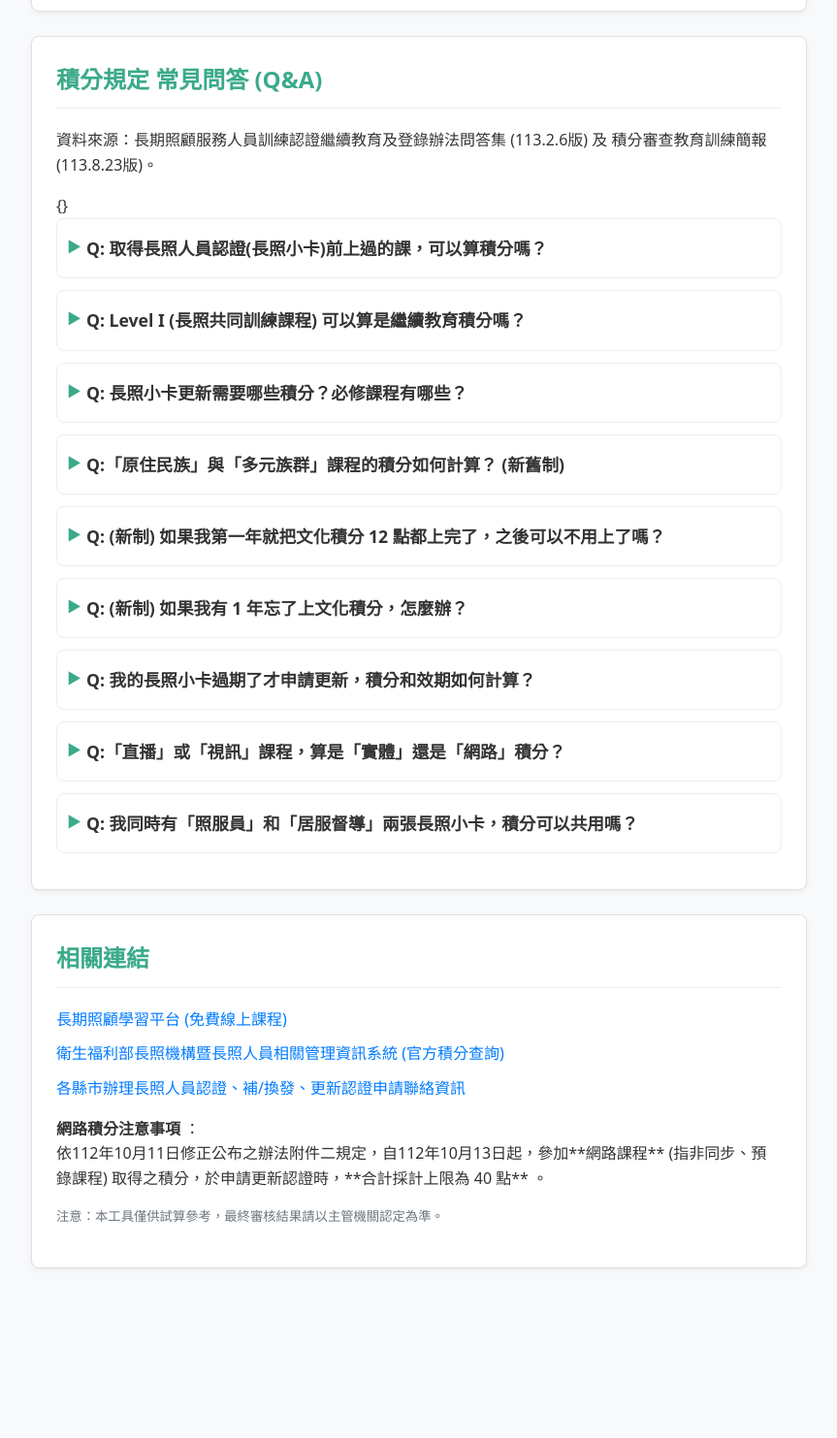
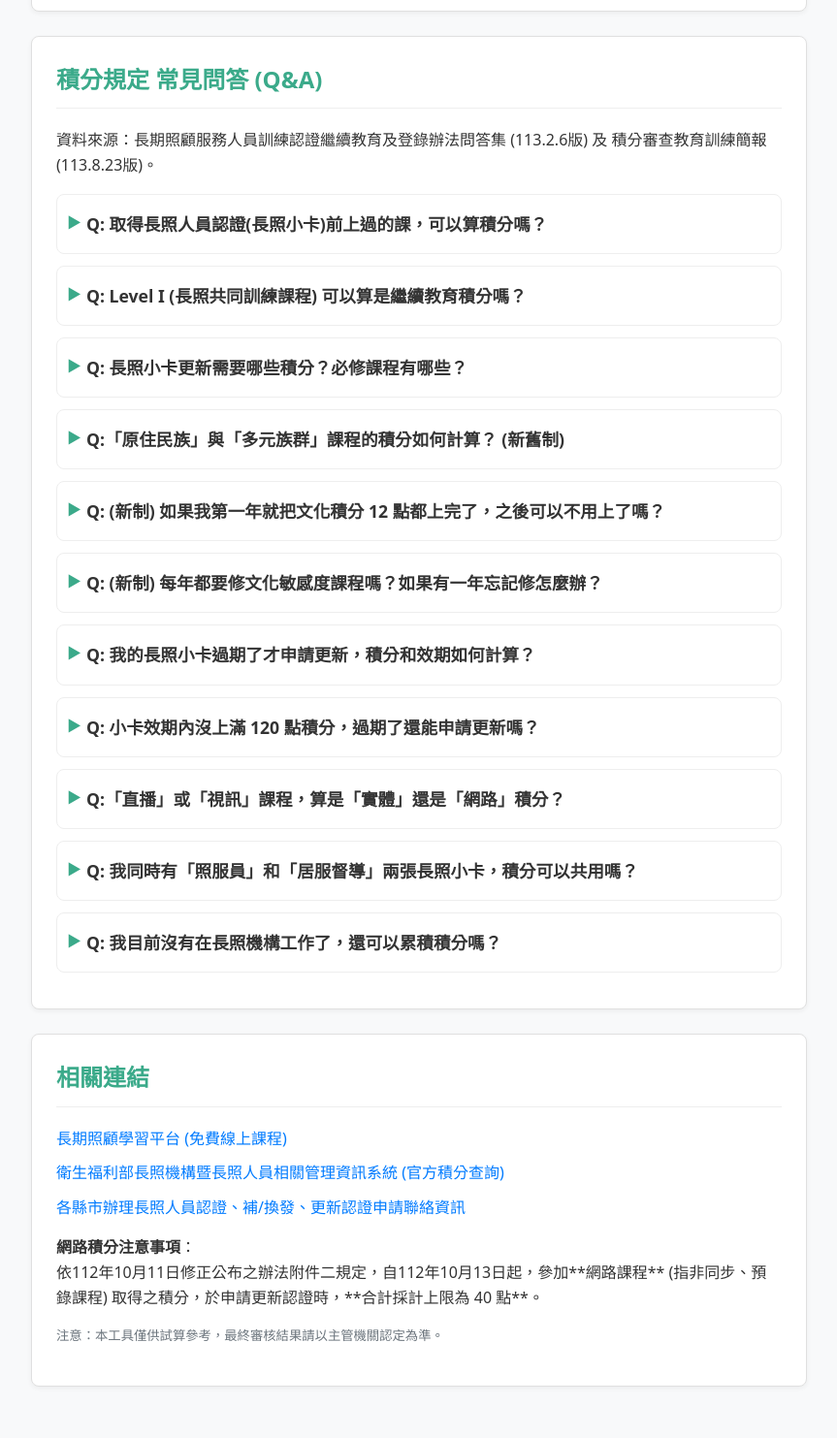
Before and after one commit to qqw0529-star/-, a Flask app: page / in a window 1280 px wide. Shown: the part 1429-2912 px from the top of the page at 97% size, without its empty margins (208-1071 px from the left). Before the commit the page ends 2737 px from the top, so only its background shows below. Run offline with Flask 3, Linux system fonts and the light colour scheme; parts of the project's set-up code (start-up, migrations or seed data) failed here and were passed over.

Commit message:
Update index.html

```diff
--- a/templates/index.html
+++ b/templates/index.html
@@ -33,64 +33,30 @@
 
           <fieldset>
             <legend>主要積分</legend>
-            <div class="input-item">
-              <label for="prof_course">▶ 專業課程積分：</label>
-              <input type="number" id="prof_course" value="0" min="0">
-            </div>
-            <div class="input-item">
-              <label for="qer_quality">▶ 專業品質積分：</label>
-              <input type="number" id="qer_quality" value="0" min="0">
-            </div>
-            <div class="input-item">
-              <label for="qer_ethics">▶ 專業倫理積分：</label>
-              <input type="number" id="qer_ethics" value="0" min="0">
-            </div>
-            <div class="input-item">
-              <label for="qer_regulation">▶ 專業法規積分：</label>
-              <input type="number" id="qer_regulation" value="0" min="0">
-            </div>
+            <div class="input-item"> <label for="prof_course">▶ 專業課程積分：</label> <input type="number" id="prof_course" value="0" min="0"> </div>
+            <div class="input-item"> <label for="qer_quality">▶ 專業品質積分：</label> <input type="number" id="qer_quality" value="0" min="0"> </div>
+            <div class="input-item"> <label for="qer_ethics">▶ 專業倫理積分：</label> <input type="number" id="qer_ethics" value="0" min="0"> </div>
+            <div class="input-item"> <label for="qer_regulation">▶ 專業法規積分：</label> <input type="number" id="qer_regulation" value="0" min="0"> </div>
           </fieldset>
 
           <fieldset>
             <legend>四大必修</legend>
-            <div class="input-item">
-              <label for="mand_fire">▶ 消防安全積分：</label>
-              <input type="number" id="mand_fire" value="0" min="0">
-            </div>
-            <div class="input-item">
-              <label for="mand_er">▶ 緊急應變積分：</label>
-              <input type="number" id="mand_er" value="0" min="0">
-            </div>
-            <div class="input-item">
-              <label for="mand_inf">▶ 感染管制積分：</label>
-              <input type="number" id="mand_inf" value="0" min="0">
-            </div>
-            <div class="input-item">
-              <label for="mand_gen">▶ 性別敏感度積分：</label>
-              <input type="number" id="mand_gen" value="0" min="0">
-            </div>
+            <div class="input-item"> <label for="mand_fire">▶ 消防安全積分：</label> <input type="number" id="mand_fire" value="0" min="0"> </div>
+            <div class="input-item"> <label for="mand_er">▶ 緊急應變積分：</label> <input type="number" id="mand_er" value="0" min="0"> </div>
+            <div class="input-item"> <label for="mand_inf">▶ 感染管制積分：</label> <input type="number" id="mand_inf" value="0" min="0"> </div>
+            <div class="input-item"> <label for="mand_gen">▶ 性別敏感度積分：</label> <input type="number" id="mand_gen" value="0" min="0"> </div>
           </fieldset>
 
           <fieldset>
               <legend>原住民與多元文化積分</legend>
-              <div class="input-item">
-                  <label for="pre_change_cultural">▶ 112-06-02 前取得之文化積分總分：</label>
-                  <input type="number" id="pre_change_cultural" value="0" min="0">
-                  <small>此部分最高採計 2 分</small>
-              </div>
+              <div class="input-item"> <label for="pre_change_cultural">▶ 112-06-02 前取得之文化積分總分：</label> <input type="number" id="pre_change_cultural" value="0" min="0"> <small>此部分最高採計 2 分</small> </div>
               <p>請輸入**小卡生效後**，各年度的原住民族文化 & 多元族群文化積分（112-06-03 起，每年各需 1 分）</p>
-              <div id="yearly-cultural-inputs">
-                  <p style="color: grey;">請先輸入小卡生效日期並點擊「計算效期」</p>
-              </div>
+              <div id="yearly-cultural-inputs"> <p style="color: grey;">請先輸入小卡生效日期並點擊「計算效期」</p> </div>
           </fieldset>
 
           <fieldset>
             <legend>網路學習積分</legend>
-            <div class="input-item">
-                <label for="online_points">▶ 網路學習積分總數：</label>
-                <input type="number" id="online_points" value="0" min="0">
-                <small>所有課程中來自網路學習的積分加總，上限 40 分</small>
-            </div>
+            <div class="input-item"> <label for="online_points">▶ 網路學習積分總數：</label> <input type="number" id="online_points" value="0" min="0"> <small>所有課程中來自網路學習的積分加總，上限 40 分</small> </div>
           </fieldset>
 
           <button onclick="submitEvaluation()">🔍 送出審查</button>
@@ -107,16 +73,57 @@
       <section>
         <h2>積分規定 常見問答 (Q&A)</h2>
         <p>資料來源：長期照顧服務人員訓練認證繼續教育及登錄辦法問答集 (113.2.6版) 及 積分審查教育訓練簡報 (113.8.23版)。</p>
-        {}
+
         <details> <summary>Q: 取得長照人員認證(長照小卡)前上過的課，可以算積分嗎？</summary> <div class="answer"> <p><strong>A:</strong> 不行。</p> <p>根據辦法第9條，長照人員應自「認證證明文件生效日起」，每6年接受繼續教育課程。 因此，在長照小卡生效日之前取得的課程積分，不予採認。</p> </div> </details>
         <details> <summary>Q: Level I (長照共同訓練課程) 可以算是繼續教育積分嗎？</summary> <div class="answer"> <p><strong>A:</strong> 不行。</p> <p>Level I 屬於成為長照人員前的「資格訓練課程」。 「繼續教育積分」是指取得長照人員服務證明(長照小卡) *之後* 所上的課程。兩者目的不同，因此資格訓練課程不能算是繼續教育積分。</p> </div> </details>
         <details> <summary>Q: 長照小卡更新需要哪些積分？必修課程有哪些？</summary> <div class="answer"> <p><strong>A:</strong> 認證效期6年內，積分應符合以下所有條件：</p> <ul> <li><strong>總積分：</strong> 合計至少 <strong>120 點</strong>。</li> <li><strong>課程屬性 (A+B)：</strong> <ul> <li><strong>專業課程 (A)：</strong> 至少 <strong>84 點</strong>。</li> <li><strong>專業品質、專業倫理、專業法規 (B)：</strong> 這三項合計至少 <strong>24 點</strong>，且三項都*不可為 0*。 (上限為 36 點)。</li> </ul> </li> <li><strong>四大必修 (C)：</strong> <ul> <li>消防安全、緊急應變、感染管制、性別敏感度。</li> <li>這四項合計至少 <strong>10 點</strong>，且四項都*不可為 0*。</li> </ul> </li> <li><strong>文化必修 (D)：</strong> 請參考下一題，此項有新舊制分別。</li> <li><strong>實體/網路：</strong> <ul> <li><strong>網路課程 (線上)：</strong> 積分採計上限為 <strong>40 點</strong>。</li> <li><strong>實體課程：</strong> 積分至少應達 <strong>80 點</strong> (總分120 - 網路40 = 實體80)。</li> </ul> </li> </ul> </div> </details>
         <details> <summary>Q:「原住民族」與「多元族群」課程的積分如何計算？ (新舊制)</summary> <div class="answer"> <p><strong>A:</strong> 這是最關鍵的規則，以您的「長照小卡有效期限」或「認證更新日」在哪個區間為準：</p> <ul> <li><strong>舊制 (認證有效期限在 113年6月2日 以前)：</strong><br> 修習「原住民族與多元族群文化敏感度及能力」課程 (原名稱「多元族群文化」)，合計至少 <strong>2 點</strong> 即可。</li> <li><strong>新制 (認證有效期限在 113年6月3日 以後)：</strong><br> 必須*每年*修習「原住民族文化敏感度及能力」課程至少 <strong>1 點</strong>，*並且*「多元族群文化敏感度及能力」課程至少 <strong>1 點</strong>。 (6年合計12點)。</li> </ul> <p><strong>關鍵：</strong> 判斷新舊制的日期，是以您「長照小卡上記載的有效期限」為主，*不是*看您送出申請的日期。</p> </div> </details>
         <details> <summary>Q: (新制) 如果我第一年就把文化積分 12 點都上完了，之後可以不用上了嗎？</summary> <div class="answer"> <p><strong>A:</strong> 不行。 法規規定是「每年各1點為原則」。 即使前一年度已取得超過 1 點，按法令規定，下年度該課程仍應再學習。 這是為了確保文化敏感度是持續累積內化的。</p> </div> </details>
-        <details> <summary>Q: (新制) 如果我有 1 年忘了上文化積分，怎麼辦？</summary> <div class="answer"> <p><strong>A:</strong> 將無法在有效期限前完成更新。 您必須採用「逾有效期限申請更新」的方式辦理。 屆時，會以您 "提出申請日" 往前推算 6 年內，是否滿足所有積分規定 (含總分 120 點、所有必修項目) 來審核。</p> </div> </details>
-        <details> <summary>Q: 我的長照小卡過期了才申請更新，積分和效期如何計算？</summary> <div class="answer"> <p><strong>A:</strong> 仍可更新，但規則不同：</p> <ul> <li><strong>積分計算：</strong> 以您 "提出申請更新日" 往前推算 6 年內，必須完成 120 點積分 (且符合所有必修規定)。</li> <li><strong>新效期計算：</strong> 新的長照小卡效期，是從 "申請更新且審核通過" 的日期開始往後計算 6 年。</li> <li><strong>積分歸零：</strong> 積分會從新的生效日起重新歸零起算。</li> </ul> </div> </details>
+
+        <details>
+            <summary>Q: (新制) 每年都要修文化敏感度課程嗎？如果有一年忘記修怎麼辦？</summary>
+            <div class="answer">
+                <p><strong>A:</strong> 依規定，在新制 लागू होने के बाद (जिनकी कार्ड वैधता अवधि 113年6月3日 के बाद समाप्त होती है), आपको हर साल "आदिवासी" और "बहुसांस्कृतिक" संवेदनशीलता पाठ्यक्रम दोनों में से प्रत्येक में कम से कम 1 अंक प्राप्त करना होगा (कुल 2 अंक प्रति वर्ष)।</p>
+                <p>如果您在 6 年有效期內的某一年忘記修習，您將**無法在有效期限屆滿前**完成更新。但不用太擔心，您仍然可以透過「**逾期更新**」的方式來補救。</p>
+                <p>逾期更新時，積分計算方式會改變：</p>
+                <ul>
+                    <li>政府會從您**提出申請更新的那一天**往前推算 6 年，來計算您這段期間的積分是否符合所有規定（包括總分 120 點、所有必修項目，以及補齊每年應有的文化積分）。</li>
+                </ul>
+                <p><strong>舉例：</strong></p>
+                <ul>
+                    <li>假設小卡效期是 113年7月1日 ~ 119年6月30日 (適用新制)。</li>
+                    <li>您在第 3 年 (115.7.1 ~ 116.6.30) 忘記修文化積分。</li>
+                    <li>您無法在 119年6月30日 前更新。</li>
+                    <li>您在 119年8月1日 才提出更新申請。</li>
+                    <li>政府會審核您在 **113年8月1日 ~ 119年7月31日** (申請日往前推6年) 這段期間的積分：
+                        <ul>
+                            <li>總積分是否達 120 點？</li>
+                            <li>所有必修是否符合規定？</li>
+                            <li><strong>文化積分：</strong>這 6 年內，每年是否都有原住民 1 分 + 多元文化 1 分？(您需要在 119.7.31 前補上第 3 年漏掉的積分)。</li>
+                        </ul>
+                    </li>
+                </ul>
+                <p>👉 所以，就算中間有漏掉，還是有機會**事後補課**，只是會變成「逾期更新」，新的證照效期也會從更新通過日才開始計算。</p>
+            </div>
+        </details>
+
+        <details> <summary>Q: 我的長照小卡過期了才申請更新，積分和效期如何計算？</summary> <div class="answer"> <p><strong>A:</strong> 仍可更新，但規則不同：</p> <ul> <li><strong>積分計算：</strong> 以您 "**提出申請更新日**" 往前推算 6 年內，必須完成 120 點積分 (且符合所有必修規定，包含每年文化積分)。</li> <li><strong>新效期計算：</strong> 新的長照小卡效期，是從 "**申請更新且審核通過**" 的日期開始往後計算 6 年。</li> <li><strong>積分歸零：</strong> 積分會從新的生效日起重新歸零起算。(舊卡效期內多修的積分不會保留)</li> </ul> <p><strong>舉例：</strong></p> <ul> <li>小卡效期：106年6月3日 ~ 112年6月2日。</li> <li>申請更新日：115年4月1日。</li> <li>積分採計期間：<strong>109年4月1日 ~ 115年3月31日</strong> (這段期間需滿 120 點及所有必修)。</li> <li>109年3月以前的積分不算。</li> <li>若審核通過，新卡效期：115年4月1日 ~ 121年3月31日。</li> </ul> <p>🔔 <strong>兩個小叮嚀：</strong></p> <ul> <li>⏰ 不要拖到小卡快過期才去申請更新，以免因為積分不足或資料不齊而導致證照失效。</li> <li>✍️ 逾期更新會導致積分計算範圍改變，可能讓您在舊卡效期早期修的積分失效。</li> </ul> </div> </details>
+
+        <details> <summary>Q: 小卡效期內沒上滿 120 點積分，過期了還能申請更新嗎？</summary> <div class="answer"> <p><strong>A:</strong> 可以！處理方式與上一題「小卡過期後申請更新」完全相同。</p> <p>重點在於，一旦您的長照小卡**已過期**，無論您之前積分是否足夠，都適用「逾期更新」的規則：</p> <ul> <li>積分計算：看您**申請更新當天往前推 6 年**的積分。</li> <li>新卡效期：從**審核通過日**起算 6 年。</li> </ul> <p>👉 只要您在申請更新時，能提出「申請當天往前推 6 年內」已完成 120 點 (含所有必修) 的證明，就可以成功更新。</p> </div> </details>
+
+
         <details> <summary>Q:「直播」或「視訊」課程，算是「實體」還是「網路」積分？</summary> <div class="answer"> <p><strong>A:</strong> 視為「實體課程」。</p> <p>自 112年10月13日 起，課程以線上同步方式 (例如直播、視訊) 辦理者，視為「實體課程」積分。</p> <p>(網路課程是指那些 "事前預錄好"，可隨時上網學習的課程)。</p> </div> </details>
         <details> <summary>Q: 我同時有「照服員」和「居服督導」兩張長照小卡，積分可以共用嗎？</summary> <div class="answer"> <p><strong>A:</strong> 可以，但有條件。</p> <p>如果繼續教育積分的「完成時間」，同時落在每張認證證明文件的「有效期間」之內，該積分可在各張認證證明文件上均被計算。</p> <p><strong>注意：</strong> 雖然積分可共用，但更新時，您只能「擇一」*實際有在提供服務*的證明文件申請更新。</p> </div> </details>
+
+        <details>
+            <summary>Q: 我目前沒有在長照機構工作了，還可以累積積分嗎？</summary>
+            <div class="answer">
+                <p><strong>A:</strong> 可以！</p>
+                <p>繼續教育積分是跟著您的**個人長照小卡 (認證證明文件)**，而不是跟著您的工作機構。</p>
+                <p>只要您的長照小卡仍在有效期內，即使您目前待業、轉職或從事非長照相關工作，您仍然可以參加長照繼續教育課程並累積積分。這些積分會記錄在您的個人名下，未來若要重新投入長照服務並申請更新認證時可以使用。</p>
+            </div>
+        </details>
+
       </section>
     </div> <section id="links-section">
         <h2>相關連結</h2>
@@ -125,11 +132,12 @@
             <li><a href="https://ltcpap.mohw.gov.tw/molc/eg999/index" target="_blank" rel="noopener noreferrer">衛生福利部長照機構暨長照人員相關管理資訊系統 (官方積分查詢)</a></li>
             <li><a href="https://1966.gov.tw/LTC/cp-6708-77733-207.html" target="_blank" rel="noopener noreferrer">各縣市辦理長照人員認證、補/換發、更新認證申請聯絡資訊</a></li>
         </ul>
-        <p><strong>網路積分注意事項</strong> ：<br>
-        依112年10月11日修正公布之辦法附件二規定，自112年10月13日起，參加**網路課程** (指非同步、預錄課程) 取得之積分，於申請更新認證時，**合計採計上限為 40 點** 。</p>
+        <p><strong>網路積分注意事項</strong>：<br>
+        依112年10月11日修正公布之辦法附件二規定，自112年10月13日起，參加**網路課程** (指非同步、預錄課程) 取得之積分，於申請更新認證時，**合計採計上限為 40 點**。</p>
         <p><small>注意：本工具僅供試算參考，最終審核結果請以主管機關認定為準。</small></p>
     </section>
-    </main>
+
+  </main>
 
   <script>
     // --- Helper Functions ---
```
